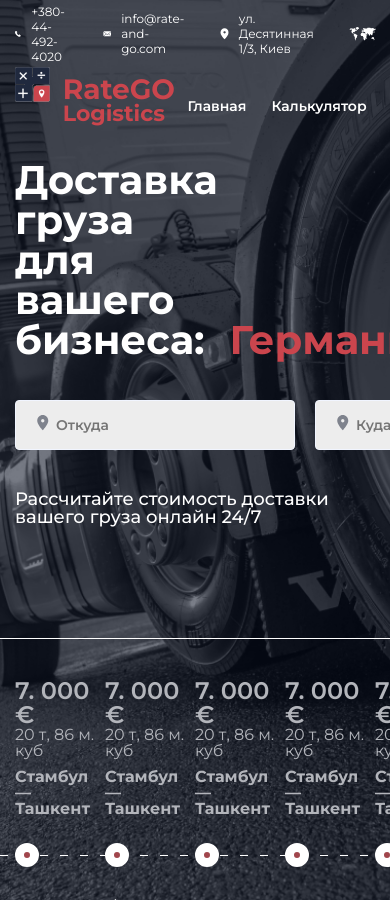
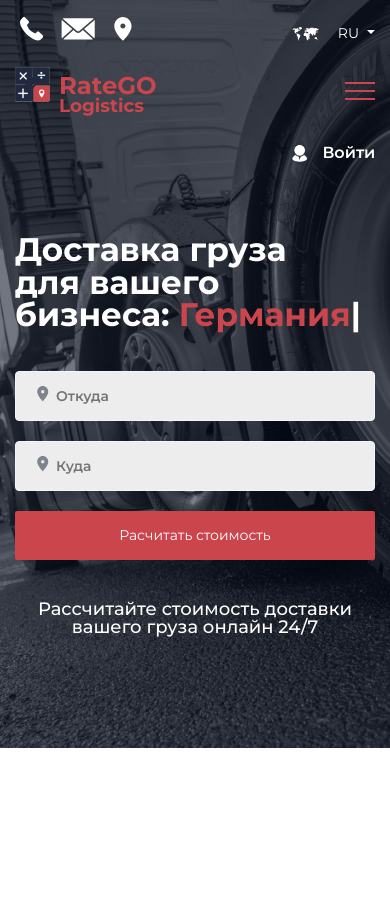
Before and after one commit to GoodHugh/menu_Rate_and_Go, a website built with webpack: page src/index.html in a window 390 px wide. After the commit the page ends 844 px from the top, so only its background shows below. Built offline with nearby package versions, Linux system fonts and the light colour scheme; files whose address does not match are found by name.

Commit message:
добавлен адаптив по брекпоинтам, меню бургер

```diff
--- a/src/html/_header.htm
+++ b/src/html/_header.htm
@@ -6,23 +6,22 @@
 		<div class="header__info info">
 			<ul class="info__list">
 				<li class="info__list-items">
+					<a href="tel:+380444924020" class="info__list-items-link">
 						<svg class="info__list-items-icon">
 							<use xlink:href="../img/header/sprite.svg#telephone"></use>
-					</svg>
-					<a href="tel:+380444924020" class="info__list-items-link">+380-44-492-4020</a>
+						</svg>+380-44-492-4020</a>
 				</li>
 				<li class="info__list-items">
+					<a href="mailto:info@rate-and-go.com" class="info__list-items-link">
 						<svg class="info__list-items-icon">
 							<use xlink:href="../img/header/sprite.svg#email"></use>
-					</svg>
-					<a href="mailto:info@rate-and-go.com" class="info__list-items-link">info@rate-and-go.com</a>
+						</svg>info@rate-and-go.com</a>
 				</li>
 				<li class="info__list-items">
+					<a href="https://yandex.ru/maps/-/CCU5NPA61D" class="info__list-items-link">
 						<svg class="info__list-items-icon">
 							<use xlink:href="../img/header/sprite.svg#geo"></use>
-					</svg>
-					<a href="https://yandex.ru/maps/-/CCU5NPA61D" class="info__list-items-link">ул. Десятинная 1/3,
-						Киев</a>
+						</svg>ул. Десятинная 1/3, Киев</a>
 				</li>
 				<li class="info__list-items">
 					<svg class="info__list-items-icon-planet">
@@ -73,15 +72,15 @@
 		</div>
 		<div class="header__content content">
 			<div class="content__title">
-				<h1 class="content__title-text">Доставка груза <br> для вашего бизнеса:</h1>
-				<span class="content__title-city">Германия</span>
-				<span class="content__title-cursor">|</span>
+				<h1 class="content__title-text">Доставка груза <br> для вашего бизнеса: <span
+						class="content__title-city">Германия</span><span class="content__title-cursor">|</span></h1>
 			</div>
 			<div class="content__form">
+				<div class="content__form-data">
 					<div class="content__form-block">
 						<form class="content__form-form" method="get" action="#">
-						<input autocomplete="off" type="text" name="form[]" data-error="Ошибка" placeholder="Откуда "
-							class="content__form-input input">
+							<input autocomplete="off" type="text" name="form[]" data-error="Ошибка"
+								placeholder="Откуда " class="content__form-input input">
 							<div class="content__form-img">
 								<svg class="content__form-img-icon">
 									<use xlink:href="../img/header/sprite.svg#geo"></use>
@@ -99,6 +98,7 @@
 								</svg>
 							</div>
 						</form>
+					</div>
 				</div>
 				<div class="content__form-button">
 					<button class="content__form-button-action _btn-red" type="submit" value="Расчитать">Расчитать
--- a/src/scss/common.scss
+++ b/src/scss/common.scss
@@ -8,7 +8,7 @@
 %setings_font_title {
     font-style: normal;
     font-weight: bold;
-    font-size: 40px;
+    @include adaptiveValue ('font-size', 40, 32);
 }
 ._btn-red{
     width: 100%;
--- a/src/scss/header.scss
+++ b/src/scss/header.scss
@@ -31,6 +31,9 @@
 		align-items: center;
 		justify-content: start;
 		min-height: 67px;
+		@media (max-width: $mobile) {
+			padding: 10px 0;
+		}
 	}
 	// .info__list-items
 	&__list-items {
@@ -38,11 +41,13 @@
 		display: flex;
 		align-items: center;
 		margin: 0 28px 0 0;
+		@media (max-width:$mobile){
+			margin: 0 10px 0 0;
+		}
 		&:last-child {
 			margin-right: 0;
 			flex: 1 1 auto;
 			justify-content: end;
-			position: relative;
 			&::after {
 				content: "";
 				width: 8px;
@@ -64,6 +69,11 @@
 		height: 12px;
 		width: 16px;
 		margin-right: 10px;
+		@media (max-width:$mobile){
+			height: 25px;
+			width: 35px;
+			margin-right: 0px;
+		}
 	}
 	// .info__list-items-icon-planet
 	&__list-items-icon-planet {
@@ -76,6 +86,9 @@
 	&__list-items-link {
 		@extend %settings_font_info;
 		font-size: 12px;
+		@media (max-width:$mobile){
+			font-size: 0;
+		}
 	}
 	// .info__list-items-button
 	&__list-items-button {
@@ -93,12 +106,10 @@
 	background-color: #ffffff;
 	position: absolute;
 	top: 30px;
-	right: 0;
 	width: 36px;
 	color: #000000;
 	opacity: 0;
 	transition: all 0.7s ease;
-	z-index: -1;
 	// .drope-menu__items
 	&__items {
 		padding: 5px 0 5px 0;
@@ -116,7 +127,7 @@
 .drope-menu-active {
 	top: 100%;
 	opacity: 1;
-	z-index: 5;
+	z-index: 6;
 	transition: all 0.7s ease;
 }
 
@@ -124,8 +135,8 @@
 	// .logo__bady
 	&__bady {
 		display: flex;
-		min-width: 160px;
-		min-height: 58px;
+		@include adaptiveValue ('min-width', 160, 140);
+		@include adaptiveValue ('min-height', 58, 48);
 		position: relative;
 		justify-content: end;
 		align-items: end;
@@ -144,12 +155,12 @@
 	// .logo__title-name
 	&__title-name {
 		@extend %settings_font_logo;
-		font-size: 28px;
+		@include adaptiveValue ('font-size', 28, 24);
 	}
 	// .logo__title-paragraph
 	&__title-paragraph {
 		@extend %settings_font_logo;
-		font-size: 22px;
+		@include adaptiveValue ('font-size', 22, 18);
 	}
 }
 
@@ -159,11 +170,29 @@
 	flex: 1 1 auto;
 	justify-content: end;
 	position: relative;
+	// .menu__body
+	&__body {
+		@media (max-width: $tablet) {
+			position: fixed;
+			width: 100%;
+			height: 100%;
+			top: -110%;
+			left: 0;
+			z-index: 5;
+			background-color: rgba(0, 0, 0, 0.904);
+			overflow: auto;
+			padding: 40px 25px;
+			transition: all 0.7s ease;
+		}
+	}
 	// .menu__list
 	&__list {
 		display: flex;
 		align-items: center;
 		margin-right: 33px;
+		@media (max-width: $tablet) {
+			display: block;
+		}
 	}
 	// .menu__item
 	&__item {
@@ -174,7 +203,6 @@
 	&__link {
 		font-style: normal;
 		font-weight: 600;
-		color: #ffffff;
 		padding: 25px 12.5px;
 		transition: all 0.5s ease;
 		position: relative;
@@ -210,17 +238,37 @@
 				background-color: #cb454d;
 			}
 		}
+		@media (max-width: $tablet) {
+			width: 100%;
+			text-align: center;
+			font-size: 16px;
+		}
 	}
 	// .menu__user
 	&__user {
 		display: flex;
 		align-items: center;
+		@media (max-width: $mobile) {
+			position: fixed;
+			top: 120px;
+			right: 0;
+		}
 	}
 	// .menu__item-icon
 	&__item-icon {
 		fill: #ffffff;
 		width: 20px;
 		height: 20px;
+	}
+}
+.menu-open {
+	@media (max-width: $tablet) {
+		.menu__body {
+			@media (max-width: $tablet) {
+				top: 0;
+				transition: all 0.7s ease;
+			}
+		}
 	}
 }
 
@@ -231,11 +279,11 @@
 		align-items: end;
 		min-height: 215px;
 		margin-bottom: 40px;
+		justify-content: start;
 	}
 	// .content__title-text
 	&__title-text {
 		@extend %setings_font_title;
-		color: #ffffff;
 		margin-right: 12px;
 	}
 	// .content__title-city
@@ -246,28 +294,62 @@
 	// .content__title-cursor
 	&__title-cursor {
 		@extend %setings_font_title;
-		color: #ffffff;
 	}
 	// .content__form
 	&__form {
 		display: flex;
 		margin-bottom: 40px;
+		@media (max-width: $tablet) {
+			display: block;
+		}
+	}
+	// .content__form-data
+	&__form-data {
+		display: flex;
+		flex: 0 1 51%;
+		justify-content: start;
+		@media (max-width: $pc) {
+			flex: 0 1 62%;
+		}
+		@media (max-width: $tablet) {
+			margin-bottom: 20px;
+			justify-content: space-between;
+		}
+		@media (max-width: $mobile) {
+			display: block;
+			margin-bottom: 0px;
+		}
+	}
+	&__form-block {
+		display: flex;
+		flex: 1 1 50%;
+		margin-right: 20px;
+		@media (max-width: $tablet) {
+			&:last-child {
+				margin-right: 0px;
+			}
+		}
+		@media (max-width: $mobile) {
+			margin-bottom: 20px;
+			margin-right: 0px;
+		}
 	}
 	// .content__form-form
 	&__form-form {
+		position: relative;
 		display: flex;
-		position: relative;
+		flex: 0 1 100%;
 	}
 	// .content__form-input
 	&__form-input {
+		display: flex;
+		flex: 1 1 100%;
 		font-style: normal;
 		font-weight: 600;
 		color: rgba(17, 25, 46, 0.5);
 		padding: 15px 0 15px 40px;
-		margin-right: 20px;
 		background: #ededed;
 		border-radius: 4px;
-		min-width: 280px;
 		border: 1px solid #f1f5ff;
 		transition: all 0.7s ease;
 		&:focus {
@@ -294,6 +376,9 @@
 	// .content__form-button
 	&__form-button {
 		min-width: 280px;
+		@media (max-width: $tablet) {
+			display: block;
+		}
 	}
 	// .content__text
 	&__text {
@@ -302,6 +387,9 @@
 		font-size: 18px;
 		color: #ffffff;
 		margin-bottom: rem(112);
+		@media (max-width: $mobile) {
+			text-align: center;
+		}
 	}
 }
 
@@ -383,6 +471,9 @@
 		background-image: linear-gradient(to right, #fff 40%, rgba(255, 255, 255, 0) 40%);
 		background-size: 20px 1px;
 		background-repeat: repeat-x;
+	}
+	@media (max-width: $tablet) {
+		display: none;
 	}
 }
 
```
Lines whose indentation alone changed are shown as unchanged.
